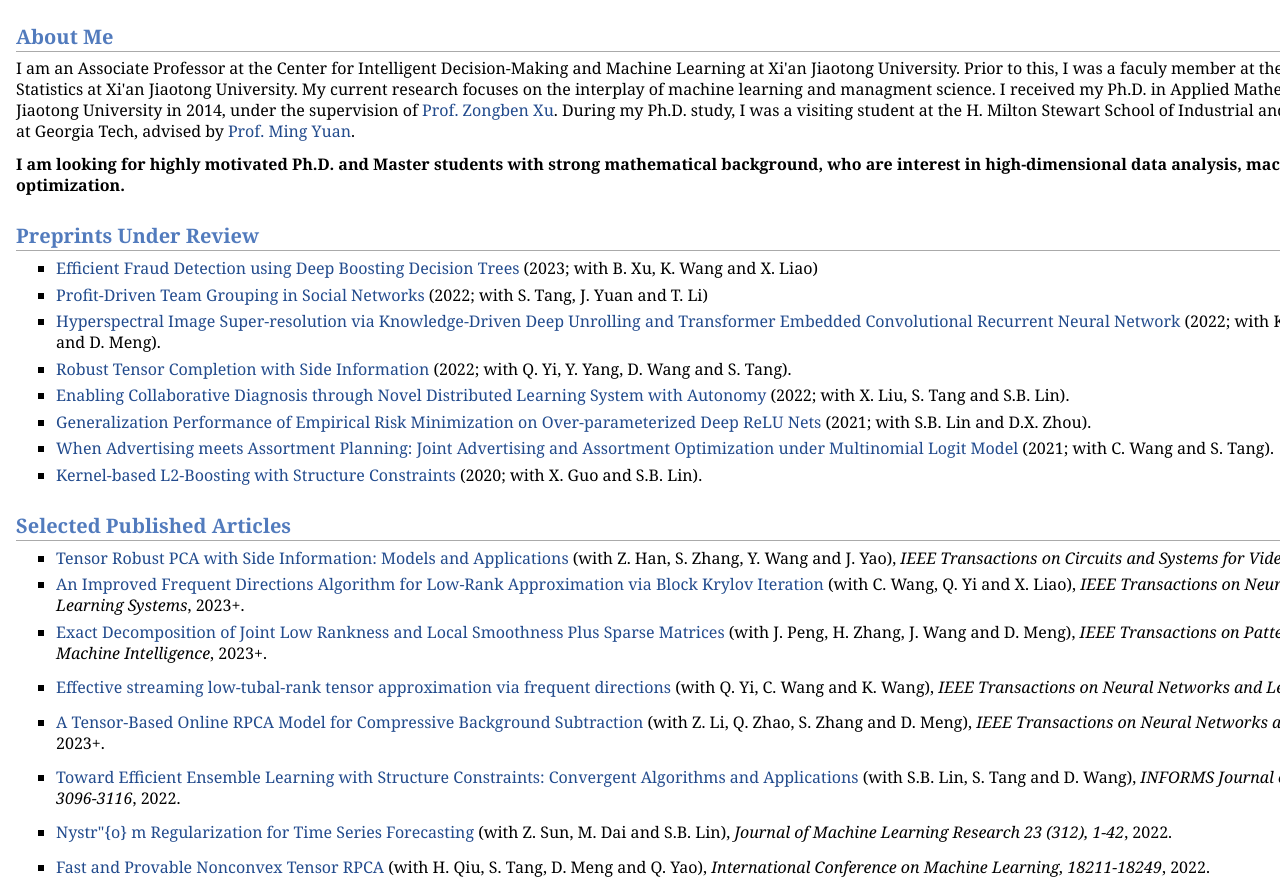
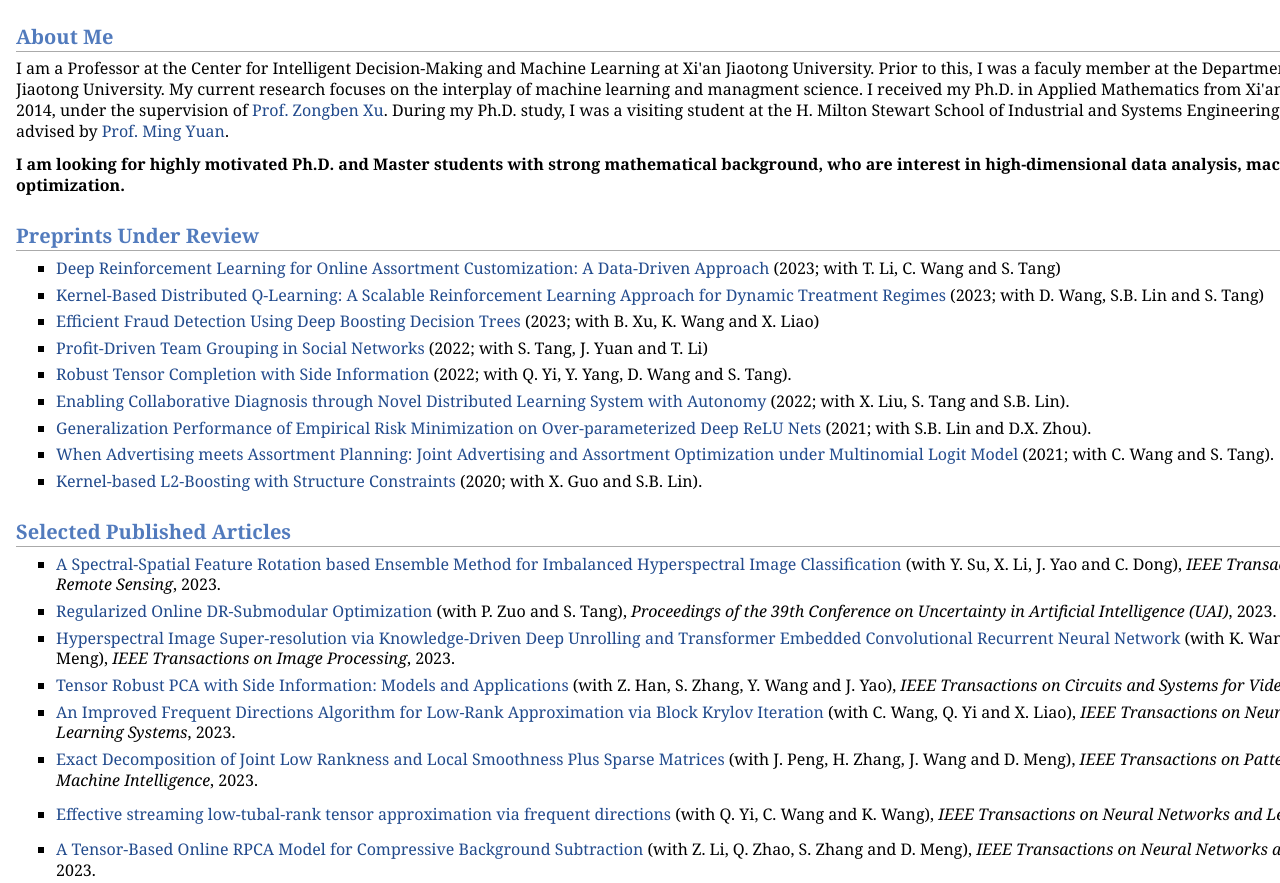
Before and after one commit to mcgxj/yaowang.github.io, a plain HTML site: page index.html in a window 1280 px wide. Shown: the part 409-1292 px from the top of the page. Drawn offline with Linux system fonts and the light colour scheme.

Commit message:
Add files via upload

```diff
--- a/index.html
+++ b/index.html
@@ -14,7 +14,7 @@
 </div>
 <table id="TABLE_Introduce">
 <tr class="r1"><td class="c1"><img class="float padright10px" src="images/wy3.png" width='180' height='304'></img><br /><br />
-Associate Professor <br /><br />
+Professor <br /><br />
 Center for Intelligent Decision-Making and Machine Learning <br /><br />
 <a href="https://som.xjtu.edu.cn/">School of Management</a> <br /><br />
 <a href="http://www.xjtu.edu.cn/">Xi 'an Jiaotong University</a> <br /><br />
@@ -23,7 +23,7 @@ Center for Intelligent Decision-Making and Machine Learning <br /><br />
 <a href="https://scholar.google.com.hk/citations?user=_aLM_uYAAAAJ&amp;hl=zh-CN">Google Scholar</a>
 </td></tr></table>
 <h2>About Me</h2>
-<p>I am an Associate Professor at the Center for Intelligent Decision-Making and Machine Learning
+<p>I am a Professor at the Center for Intelligent Decision-Making and Machine Learning
 at Xi'an Jiaotong University. Prior to this, I was a faculy member at the Department of Statistics
 at Xi'an Jiaotong University.  My current research focuses on the interplay of machine learning
 and managment science. I received my Ph.D. in Applied Mathematics from Xi'an Jiaotong University in 2014, under the supervision of <a href="https://gr.xjtu.edu.cn/en/web/zbxu">Prof. Zongben Xu</a>.
@@ -31,14 +31,17 @@ During my Ph.D. study, I was a visiting student at the H. Milton Stewart School
 <p><b>I am looking for highly motivated Ph.D. and Master students with strong mathematical background, who are interest in high-dimensional data analysis, machine learning and optimization.</b></p>
 <h2>Preprints Under Review</h2>
 <ul>
-<li><p><a href="">Efficient Fraud Detection using Deep Boosting Decision Trees</a>
+<li><p><a href="https://papers.ssrn.com/sol3/papers.cfm?abstract_id=4413200">Deep Reinforcement Learning for Online Assortment Customization: A Data-Driven Approach</a>
+(2023; with T. Li, C. Wang and S. Tang)</p>
+</li>
+<li><p><a href="https://arxiv.org/abs/2302.10434">Kernel-Based Distributed Q-Learning: A Scalable Reinforcement Learning Approach for Dynamic Treatment Regimes</a>
+(2023; with D. Wang, S.B. Lin and S. Tang)</p>
+</li>
+<li><p><a href="https://arxiv.org/abs/2302.05918">Efficient Fraud Detection Using Deep Boosting Decision Trees</a>
 (2023; with B. Xu, K. Wang and X. Liao)</p>
 </li>
 <li><p><a href="doc/ijoc-v3.pdf">Profit-Driven Team Grouping in Social Networks</a>
 (2022; with S. Tang, J. Yuan and T. Li)</p>
-</li>
-<li><p><a href="doc/HSI-Superresolution.pdf">Hyperspectral Image Super-resolution via Knowledge-Driven Deep Unrolling and Transformer Embedded Convolutional Recurrent Neural Network</a>
-(2022; with K. Wang, X. Liao, J. Li and D. Meng).</p>
 </li>
 <li><p><a href="https://papers.ssrn.com/sol3/papers.cfm?abstract_id=4133647">Robust Tensor Completion with Side Information</a>
 (2022; with Q. Yi, Y. Yang, D. Wang and S. Tang).</p>
@@ -59,27 +62,36 @@ Distributed Learning System with Autonomy</a>
 </ul>
 <h2>Selected Published Articles</h2>
 <ul>
+<li><p><a href="">A Spectral-Spatial Feature Rotation based Ensemble Method for Imbalanced Hyperspectral Image Classification</a>
+(with Y. Su, X. Li, J. Yao and C. Dong), <i>IEEE Transactions on Geoscience and Remote Sensing</i>, 2023.</p>
+</li>
+<li><p><a href="">Regularized Online DR-Submodular Optimization</a>
+(with P. Zuo and S. Tang), <i>Proceedings of the 39th Conference on Uncertainty in Artificial Intelligence (UAI)</i>, 2023.</p>
+</li>
+<li><p><a href="doc/HSI-Superresolution.pdf">Hyperspectral Image Super-resolution via Knowledge-Driven Deep Unrolling and Transformer Embedded Convolutional Recurrent Neural Network</a>
+(with K. Wang, X. Liao, J. Li and D. Meng), <i>IEEE Transactions on Image Processing</i>, 2023.</p>
+</li>
 <li><p><a href="https://ieeexplore.ieee.org/abstract/document/10026252">Tensor Robust PCA with Side Information: Models and Applications</a> (with Z. Han, S. Zhang, Y. Wang and J. Yao),
-<i>IEEE Transactions on Circuits and Systems for Video Technology</i>, 2023+.</p>
+<i>IEEE Transactions on Circuits and Systems for Video Technology</i>, 2023.</p>
 </li>
 <li><p><a href="https://ieeexplore.ieee.org/abstract/document/10011181">An Improved Frequent Directions Algorithm for Low-Rank Approximation via Block Krylov Iteration</a> (with C. Wang, Q. Yi and X. Liao),
-<i>IEEE Transactions on Neural Networks and Learning Systems</i>, 2023+.</p>
+<i>IEEE Transactions on Neural Networks and Learning Systems</i>, 2023.</p>
 </li>
 <li><p><a href="https://ieeexplore.ieee.org/document/9875963/">Exact Decomposition of Joint Low Rankness and Local Smoothness Plus Sparse Matrices</a>
 (with J. Peng, H. Zhang, J. Wang and D. Meng), <i>IEEE Transactions on Pattern Analysis and Machine Intelligence</i>,
-2023+.</p>
+2023.</p>
 </li>
 </ul>
 <ul>
 <li><p><a href="https://ieeexplore.ieee.org/abstract/document/9796147">Effective streaming low-tubal-rank tensor approximation via frequent directions</a>
 (with Q. Yi, C. Wang and K. Wang),
-<i>IEEE Transactions on Neural Networks and Learning Systems</i>, 2023+.</p>
+<i>IEEE Transactions on Neural Networks and Learning Systems</i>, 2023.</p>
 </li>
 </ul>
 <ul>
 <li><p><a href="https://ieeexplore.ieee.org/abstract/document/9772051">A Tensor-Based Online RPCA Model for Compressive Background Subtraction</a>
 (with Z. Li, Q. Zhao, S. Zhang and D. Meng),
-<i>IEEE Transactions on Neural Networks and Learning Systems</i>, 2023+.</p>
+<i>IEEE Transactions on Neural Networks and Learning Systems</i>, 2023.</p>
 </li>
 </ul>
 <ul>
@@ -278,7 +290,7 @@ and product-dependent patience cost</a>
 <tr class="r2"><td class="c1">Chenhao Wang,    <br /> 2019-2022, M.S. </td><td class="c2"> - When Advertising meets Assortment Planning: Joint <br /> Advertising and Assortment Optimization under <br /> Multinomial Logit Model </td><td class="c3">Ph.D. candidate at <br /> The Chinese University of Hong Kong, Shenzhen</td></tr>
 <tr class="r4"><td class="c1">Haiquan Qiu (co-advised with <a href="https://gr.xjtu.edu.cn/en/web/dymeng">Prof. Deyu Meng</a>),    <br /> 2019-2022, M.S. </td><td class="c2"> - The Representation Methods of Structural Data and <br /> Their Applications </td><td class="c3"> Ph.D. candidate at Tsinghua University</td></tr>
 <tr class="r5"><td class="c1">Yuan Gao, <br /> 2017-2020, M.S. </td><td class="c2"> - Implicit Generative Models: From Algorithms to <br /> Theories </td><td class="c3">Ph.D. candidate at <br /> The Hong Kong Polytechnic University</td></tr>
-<tr class="r7"><td class="c1">Kaidong Wang (co-advised with <a href="https://gr.xjtu.edu.cn/en/web/zbxu">Prof. Zongben Xu</a>), <br /> 2015-2020, Ph. D. </td><td class="c2"> - Some Topics on Loss Functions and Regularizers in <br /> Machine Learning </td><td class="c3">Assistant professor at Xi'an Jiaotong University</td></tr>
+<tr class="r7"><td class="c1">Kaidong Wang (co-advised with <a href="https://gr.xjtu.edu.cn/en/web/zbxu">Prof. Zongben Xu</a>), <br /> 2015-2020, Ph. D. </td><td class="c2"> - Some Topics on Loss Functions and Regularizers in <br /> Machine Learning </td><td class="c3">Assistant Professor at Xi'an Jiaotong University</td></tr>
 <tr class="r9"><td class="c1">
 </td></tr></table>
 <h2>Courses</h2>
@@ -311,7 +323,7 @@ and product-dependent patience cost</a>
 </ul>
 <div id="footer">
 <div id="footer-text">
-Page generated 2023-02-01 16:26:48 CST, by <a href="http://jemdoc.jaboc.net/">jemdoc</a>.
+Page generated 2023-06-01 10:18:11 中国标准时间, by <a href="http://jemdoc.jaboc.net/">jemdoc</a>.
 </div>
 </div>
 </div>
```
Also changed, not shown: 1 other file.
